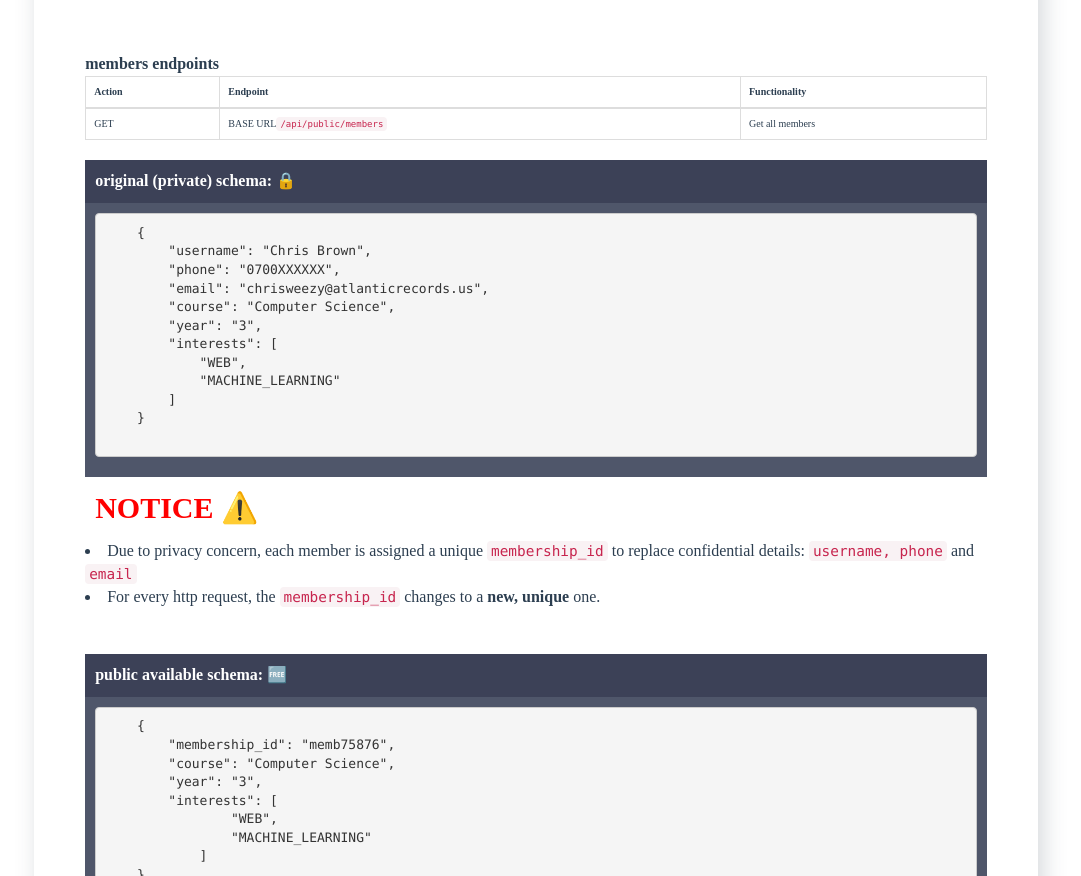
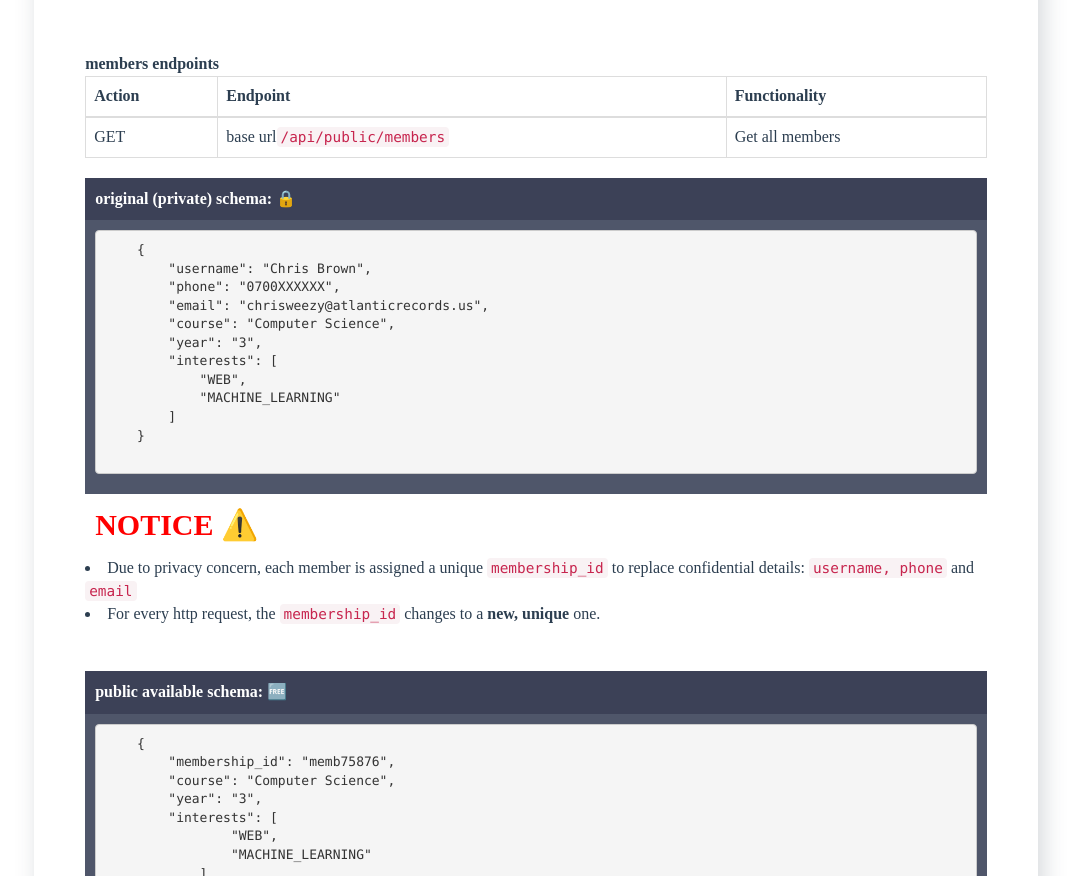
Before and after one commit to DSCKenyattaUniversity/dscku-data-api, a website: page views/docs.html in a window 1280 px wide. Shown: the part 931-1807 px from the top of the page, without its empty margins (104-1185 px from the left). Drawn offline with nearby package versions, Linux system fonts and the light colour scheme; a web font is replaced by a local one.

Commit message:
[chore]:modify docs

```diff
--- a/static/styles.css
+++ b/static/styles.css
@@ -72,7 +72,7 @@ nav button {
     border-radius: 3px;
     box-shadow: 5px 5px 25px 0 rgba(46,61,73,.2)
 }
-@media (max-width:1300px) {
+@media (max-width:1200px) {
     .content {
         padding-left: 0%;
         padding-right: 0%;
--- a/views/docs.html
+++ b/views/docs.html
@@ -66,7 +66,7 @@
                     <tbody>
                         <tr>
                             <td>GET</td>
-                            <td>BASE URL<code>/api/public/members</code></td>
+                            <td>base url<code>/api/public/members</code></td>
                             <td>Get all members</td>
                         </tr>
                     </tbody>
```
